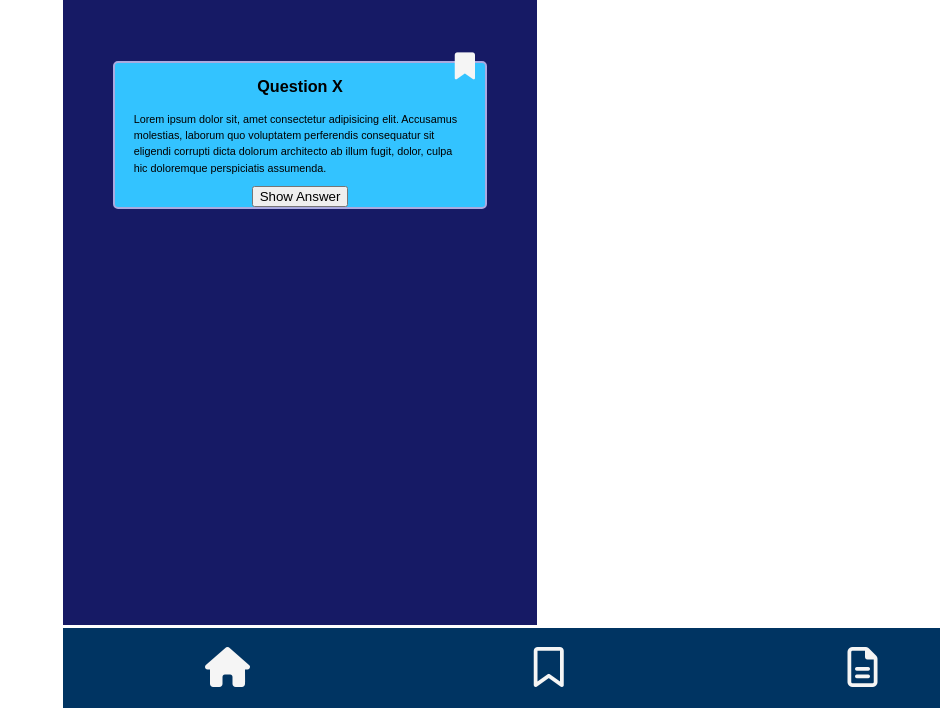
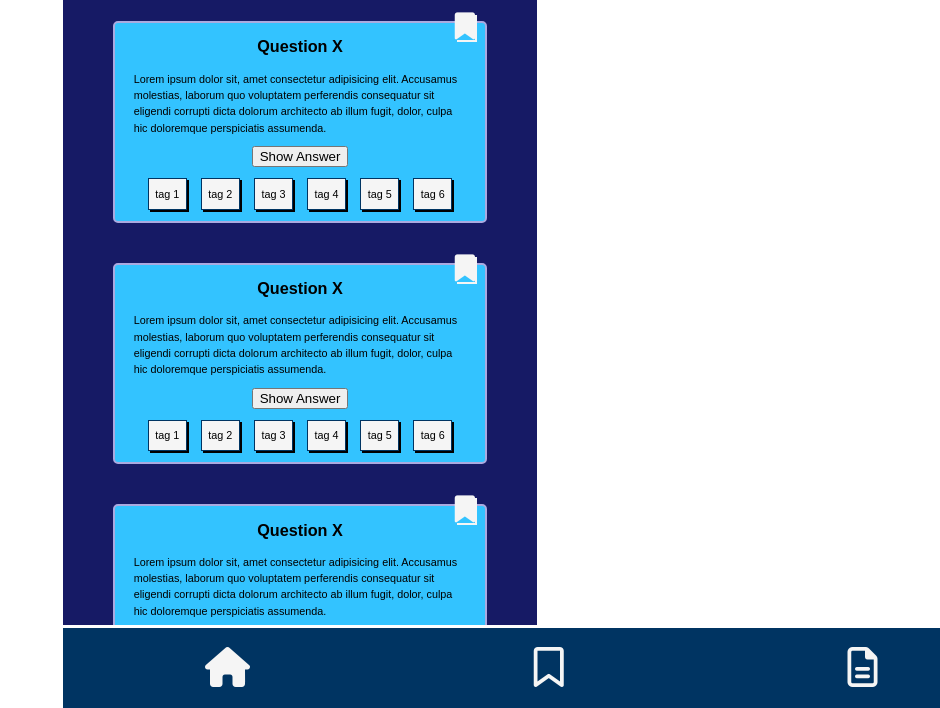
Before and after one commit to Shari-alt/quiz-app-shari, a website: page index.html in a window 1280 px wide. Shown: the part 92-800 px from the top of the page, without its empty margins (340-1280 px from the left). Drawn offline with Linux system fonts and the light colour scheme.

Commit message:
finished the landing page - ready to start a nre page

```diff
--- a/index.html
+++ b/index.html
@@ -24,6 +24,71 @@
             <button> Show Answer </button>
           </div>
           <i class="fas fa-bookmark bookmark"></i>
+          <ul class="tag-list">
+            <li class="tag-item"> tag 1 </li>
+            <li class="tag-item"> tag 2 </li>
+            <li class="tag-item"> tag 3 </li>
+            <li class="tag-item"> tag 4 </li>
+            <li class="tag-item"> tag 5 </li>
+            <li class="tag-item"> tag 6 </li>
+          </ul>
+        </section>
+        <section id="card">
+          <div class="question">
+           <h2> Question X</h2>
+           <p>
+              Lorem ipsum dolor sit, amet consectetur adipisicing elit. Accusamus molestias, laborum quo voluptatem perferendis consequatur sit eligendi corrupti dicta dolorum architecto ab illum fugit, dolor, culpa hic doloremque perspiciatis assumenda.
+           </p>
+           <div class="button">
+             <button> Show Answer </button>
+           </div>
+           <i class="fas fa-bookmark bookmark"></i>
+           <ul class="tag-list">
+             <li class="tag-item"> tag 1 </li>
+             <li class="tag-item"> tag 2 </li>
+             <li class="tag-item"> tag 3 </li>
+             <li class="tag-item"> tag 4 </li>
+             <li class="tag-item"> tag 5 </li>
+             <li class="tag-item"> tag 6 </li>
+           </ul>
+         </section>
+         <section id="card">
+          <div class="question">
+           <h2> Question X</h2>
+           <p>
+              Lorem ipsum dolor sit, amet consectetur adipisicing elit. Accusamus molestias, laborum quo voluptatem perferendis consequatur sit eligendi corrupti dicta dolorum architecto ab illum fugit, dolor, culpa hic doloremque perspiciatis assumenda.
+           </p>
+           <div class="button">
+             <button> Show Answer </button>
+           </div>
+           <i class="fas fa-bookmark bookmark"></i>
+           <ul class="tag-list">
+             <li class="tag-item"> tag 1 </li>
+             <li class="tag-item"> tag 2 </li>
+             <li class="tag-item"> tag 3 </li>
+             <li class="tag-item"> tag 4 </li>
+             <li class="tag-item"> tag 5 </li>
+             <li class="tag-item"> tag 6 </li>
+           </ul>
+         </section>
+         <section id="card">
+          <div class="question">
+           <h2> Question X</h2>
+           <p>
+              Lorem ipsum dolor sit, amet consectetur adipisicing elit. Accusamus molestias, laborum quo voluptatem perferendis consequatur sit eligendi corrupti dicta dolorum architecto ab illum fugit, dolor, culpa hic doloremque perspiciatis assumenda.
+           </p>
+           <div class="button">
+             <button> Show Answer </button>
+           </div>
+           <i class="fas fa-bookmark bookmark"></i>
+           <ul class="tag-list">
+             <li class="tag-item"> tag 1 </li>
+             <li class="tag-item"> tag 2 </li>
+             <li class="tag-item"> tag 3 </li>
+             <li class="tag-item"> tag 4 </li>
+             <li class="tag-item"> tag 5 </li>
+             <li class="tag-item"> tag 6 </li>
+           </ul>
          </section>
       </main>
       <footer class="footer">
--- a/styles/_base.css
+++ b/styles/_base.css
@@ -29,12 +29,13 @@ body {
 .content-grid {
   display: flex;
   flex-direction: column;
-  grid-row: 2/3;
+  grid-row: main;
   overflow-y: scroll;
   margin: 0 auto;
   /*grid-column: width;*/
   padding: 50px;
   background-color: var(--background-color-content);
+  padding-top: 10px;
 }
 
 .footer {
@@ -78,6 +79,7 @@ a {
   position: absolute;
   top: -10px;
   right: 10px;
+  box-shadow: 2px 2px;
 }
 
 .answer {
@@ -91,4 +93,22 @@ a {
 .button {
   display: flex;
   justify-content: center;
+  cursor: pointer;
 }
+
+.tag-list {
+  display: flex;
+  flex-direction: row;
+  list-style: none;
+  padding-left: 0;
+  justify-content: space-evenly;
+  align-items: center;
+}
+
+.tag-item {
+  border: 1px solid #003462;
+  text-align: center;
+  padding: 2%;
+  background-color: whitesmoke;
+  box-shadow: 2px 2px;
+}
```
Lines whose indentation alone changed are shown as unchanged.
